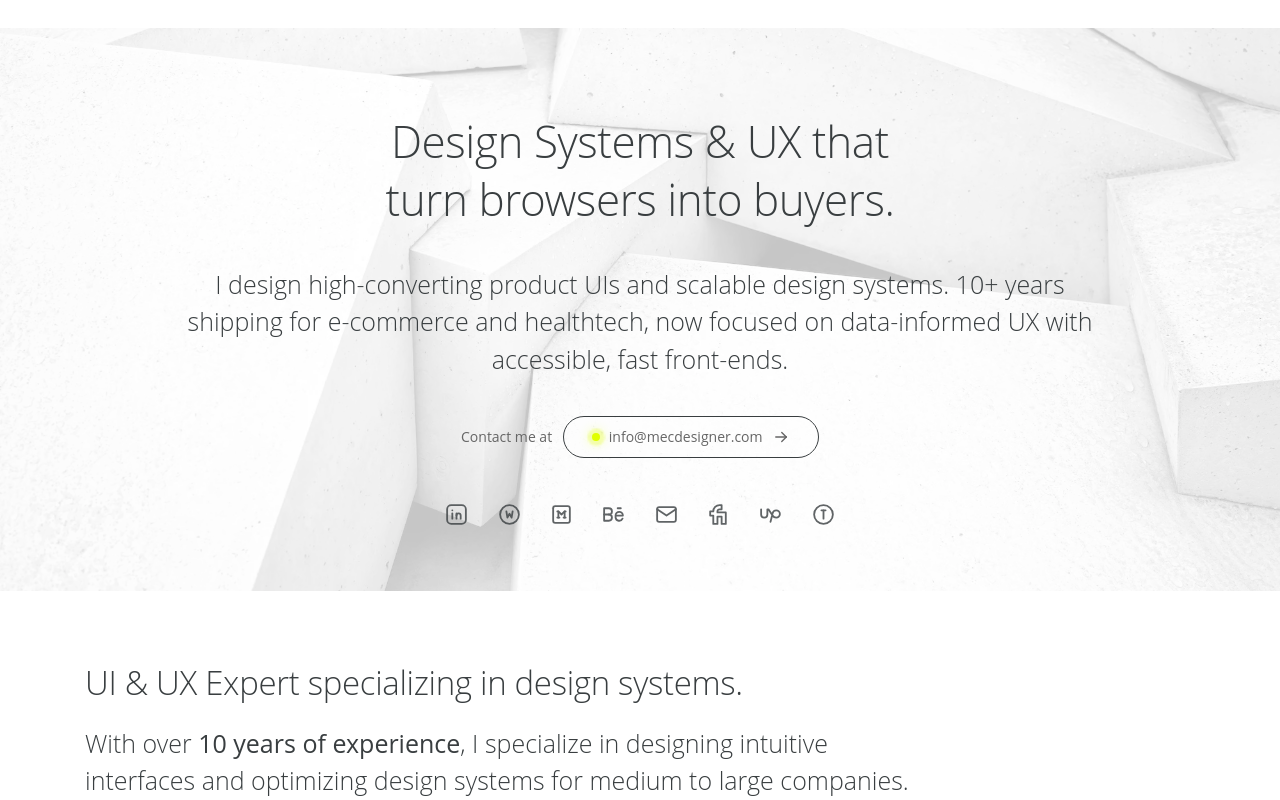
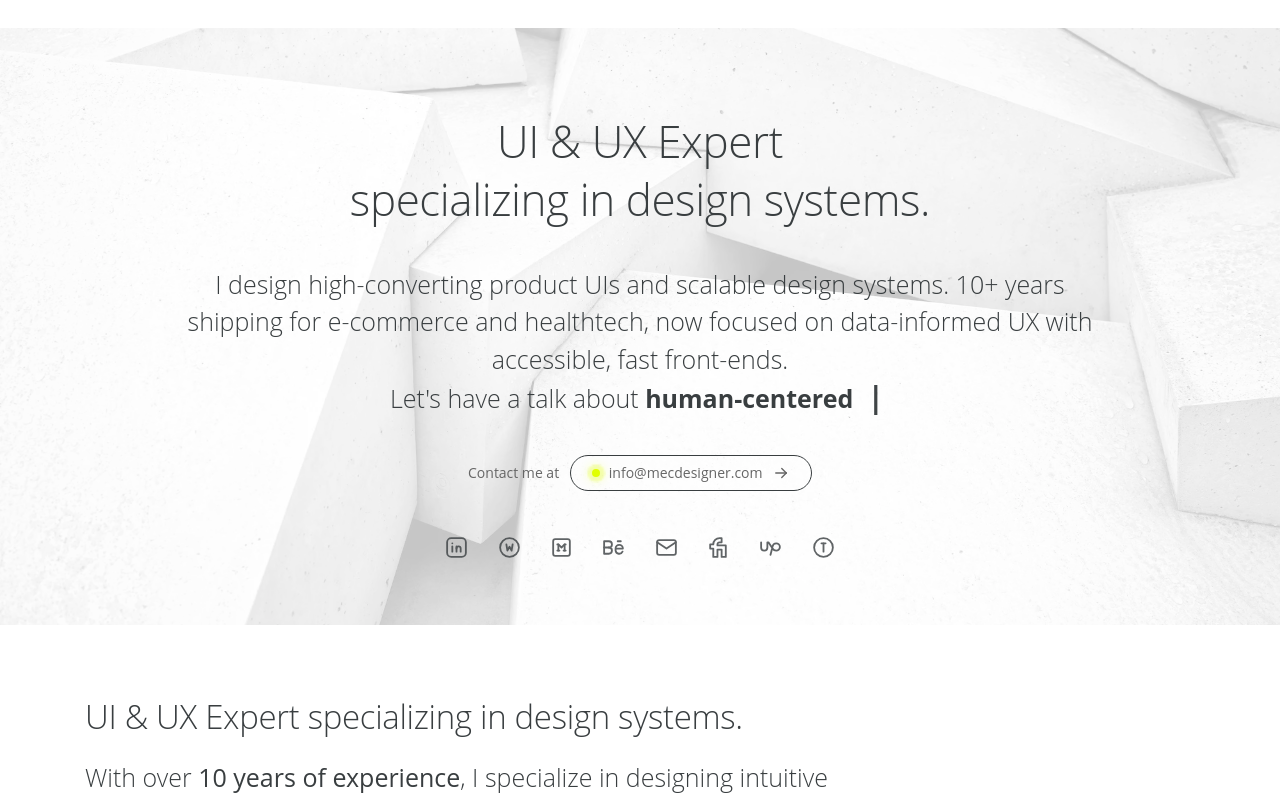
Before and after one commit to mecdesigner/mecdesigner-portfolio, a React (Vite) app: page /#/ in a window 1280 px wide. Shown: the top 800 px of the page. Built offline with nearby package versions, Linux system fonts and the light colour scheme.

Commit message:
Modify Hero

```diff
--- a/src/components/Header.tsx
+++ b/src/components/Header.tsx
@@ -119,11 +119,6 @@ export default function Header() {
                 </ul>
 
               </div>
-              {/*<div className="bar__module">
-                <a className="btn btn--md btn--primary type--uppercase" href="mailto:info@mecdesigner.com?subject=Hello I want a free consultation">
-                  <span className="btn__text">Contact me</span>
-                </a>
-              </div>*/}
               <CTA
                 href="https://calendly.com/andreamecenero/intro-call"
                 style="primary-1"
--- a/src/components/HeroWide.tsx
+++ b/src/components/HeroWide.tsx
@@ -46,7 +46,7 @@ export default function HeroWide({ bg, title, subtitle, dotColor = '#e1ff00' }:
               <span>Contact me at</span>
               <CTA
                 href="mailto:info@mecdesigner.com?subject=Project%20inquiry"
-                size="lg"
+                size="sm"
                 style="ghost"
                 dotColor={dotColor}
               >
--- a/src/routes/Home.tsx
+++ b/src/routes/Home.tsx
@@ -24,8 +24,9 @@ export default function Home() {
         bg="img/luis-de-leon-zrw1.webp"
         title={
           <>
-            Design Systems & UX that
-            <br />turn browsers into buyers.
+            UI & UX Expert
+            <br />
+            specializing in design systems.
           </>
         }
         subtitle={
@@ -33,6 +34,23 @@ export default function Home() {
             I design high-converting product UIs and scalable design systems.
             10+ years shipping for e-commerce and healthtech, now focused on
             data-informed UX with accessible, fast front-ends.
+            <br />
+            Let's have a talk about {' '}
+            <span className="typed-text typed-text--cursor type--bold">
+            <TypeAnimation
+              sequence={[
+                'user interface', 900,
+                'user experience', 900,
+                'design thinking', 900,
+                'human-centered design', 900,
+                'web technologies', 900,
+              ]}
+              wrapper="span"
+              speed={55}
+              repeat={Infinity}
+              cursor={true}
+            />
+            </span>
           </>
         }
       />
```
